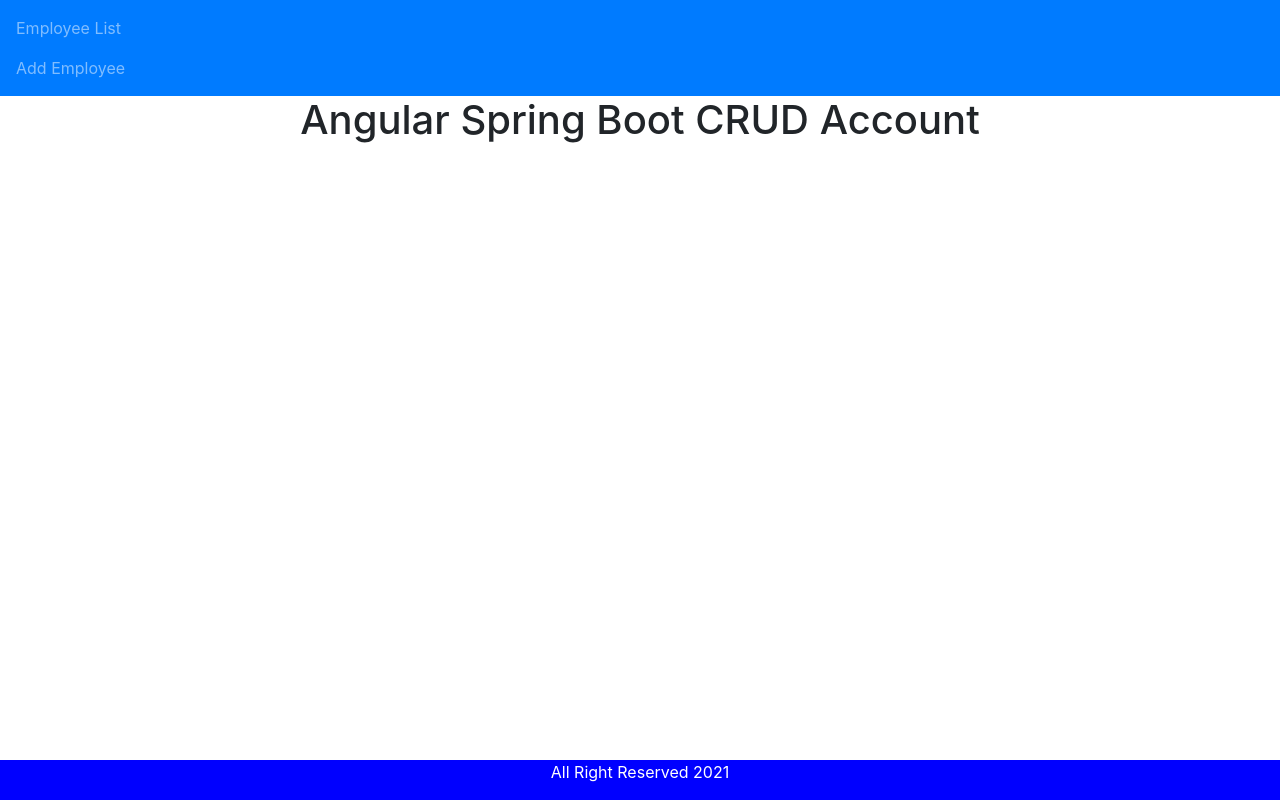
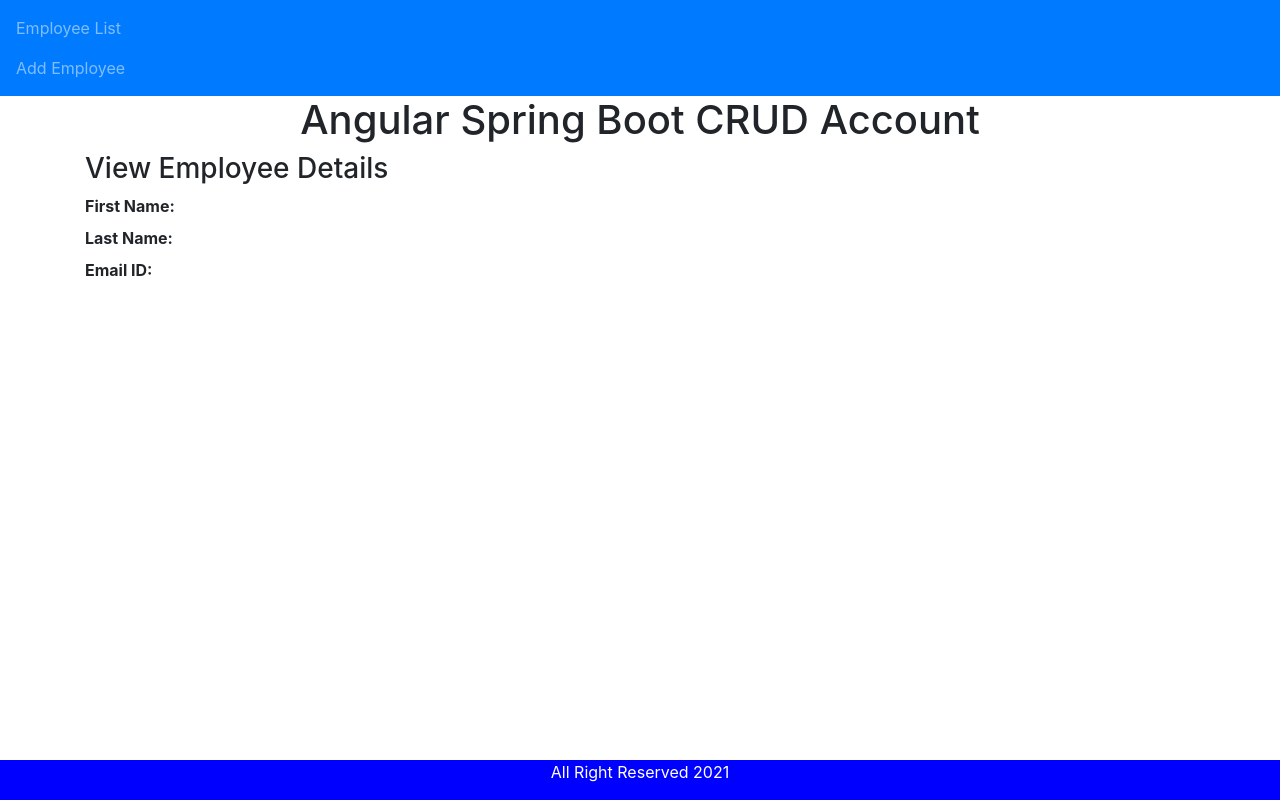
Before and after one commit to QuyetVV1995/fullstack, an Angular app in the folder frontend/angular-frontend/: page /employee-details/1 in a window 1280 px wide. Before the commit this address led to /. Built offline with nearby package versions, Linux system fonts and the light colour scheme; no server answers.

Commit message:
creating view Employee Details Functionality

```diff
--- a/frontend/angular-frontend/src/app/app-routing.module.ts
+++ b/frontend/angular-frontend/src/app/app-routing.module.ts
@@ -1,6 +1,7 @@
 import { NgModule } from '@angular/core';
 import { RouterModule, Routes } from '@angular/router';
 import { CreateEmployeeComponent } from './create-employee/create-employee.component';
+import { EmployeeDetailsComponent } from './employee-details/employee-details.component';
 import { EmployeeListComponent } from './employee-list/employee-list.component';
 import { UpdateEmployeeComponent } from './update-employee/update-employee.component';
 
@@ -9,6 +10,7 @@ const routes: Routes = [
   {path : 'create-employee', component: CreateEmployeeComponent},
   {path : '', redirectTo: 'employees', pathMatch: 'full'},
   {path : 'update-employee/:id', component: UpdateEmployeeComponent},
+  {path : 'employee-details/:id', component: EmployeeDetailsComponent},
 
 ];
 
--- a/frontend/angular-frontend/src/app/app.module.ts
+++ b/frontend/angular-frontend/src/app/app.module.ts
@@ -9,13 +9,15 @@ import { EmployeeListComponent } from './employee-list/employee-list.component';
 import { from } from 'rxjs';
 import { CreateEmployeeComponent } from './create-employee/create-employee.component';
 import { UpdateEmployeeComponent } from './update-employee/update-employee.component';
+import { EmployeeDetailsComponent } from './employee-details/employee-details.component';
 
 @NgModule({
   declarations: [
     AppComponent,
     EmployeeListComponent,
     CreateEmployeeComponent,
-    UpdateEmployeeComponent
+    UpdateEmployeeComponent,
+    EmployeeDetailsComponent
   ],
   imports: [
     BrowserModule,
--- /dev/null
+++ b/frontend/angular-frontend/src/app/employee-details/employee-details.component.html
@@ -0,0 +1,12 @@
+<h3> View Employee Details</h3>
+<div>
+  <div>
+    <label><b> First Name: </b> </label> {{employee.firstName}}
+  </div>
+  <div>
+    <label><b> Last Name: </b> </label> {{employee.lastName}}
+  </div>
+  <div>
+    <label><b> Email ID: </b> </label> {{employee.emailId}}
+  </div>
+</div>
--- /dev/null
+++ b/frontend/angular-frontend/src/app/employee-details/employee-details.component.ts
@@ -0,0 +1,29 @@
+import { Component, OnInit } from '@angular/core';
+import { ActivatedRoute } from '@angular/router';
+import { Employee } from '../employee';
+import { EmployeeService } from '../employee.service';
+
+@Component({
+  selector: 'app-employee-details',
+  templateUrl: './employee-details.component.html',
+  styleUrls: ['./employee-details.component.css']
+})
+export class EmployeeDetailsComponent implements OnInit {
+
+  id: number;
+  employee: Employee
+  constructor(private route: ActivatedRoute,
+    private employeeService: EmployeeService) { }
+
+  ngOnInit(): void {
+    this.id = this.route.snapshot.params['id'];
+    this.employee = new Employee();
+    this.employeeService.getEmployeeById(this.id).subscribe(data => {
+      this.employee = data;
+    });
+  }
+
+
+
+
+}
--- a/frontend/angular-frontend/src/app/employee-list/employee-list.component.html
+++ b/frontend/angular-frontend/src/app/employee-list/employee-list.component.html
@@ -16,7 +16,8 @@
         <td>
             <button (click)="updateEmployee(employee.id)" class="btn btn-info">Update</button>
             <button (click)="deleteEmployee(employee.id)" class="btn btn-danger" style="margin-left: 10px;"> Delete</button>
-        </td>
+            <button (click)="employeeDetails(employee.id)" class="btn btn-info">View</button>
+          </td>
     </tr>
   </tbody>
 </table>
--- a/frontend/angular-frontend/src/app/employee-list/employee-list.component.ts
+++ b/frontend/angular-frontend/src/app/employee-list/employee-list.component.ts
@@ -41,4 +41,8 @@ export class EmployeeListComponent implements OnInit {
     })
   }
 
+  employeeDetails(id: number){
+    this.router.navigate(['employee-details', id]);
+  }
+
 }
```
Also changed, not shown: frontend/angular-frontend/src/app/employee-details/employee-details.component.css (added), 1 other file (tests, documents, lock files or other folders).
